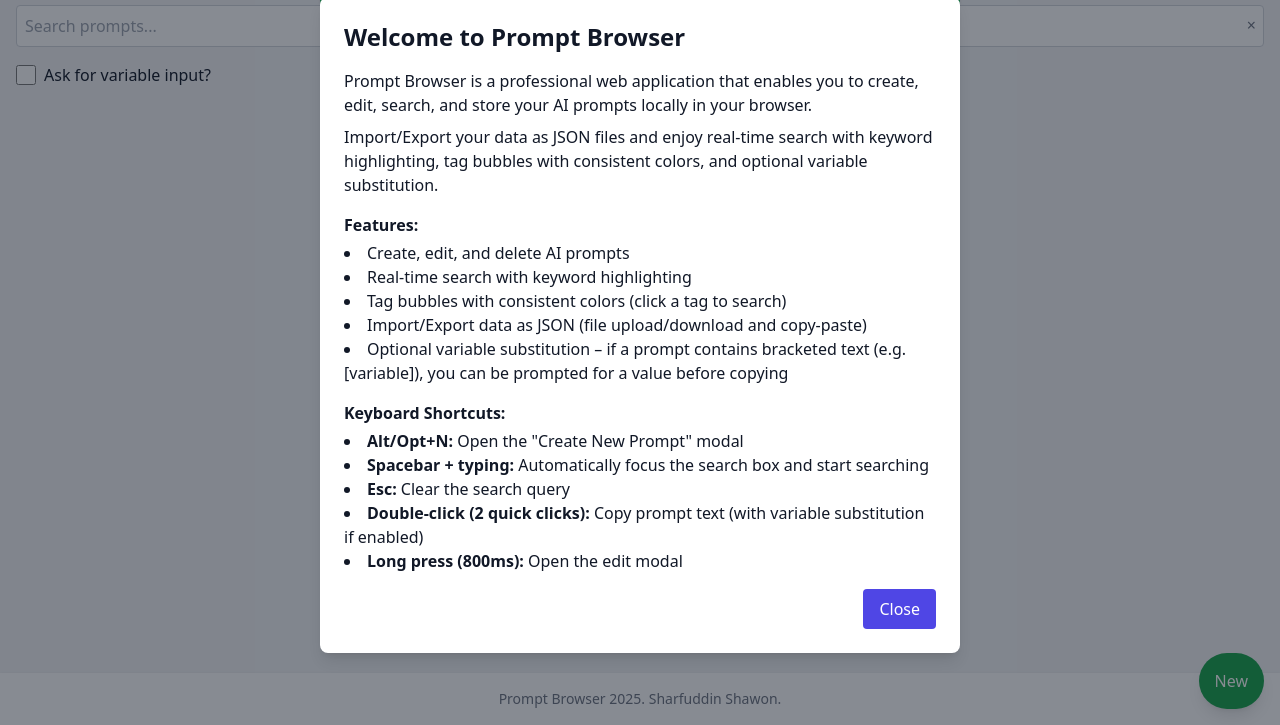
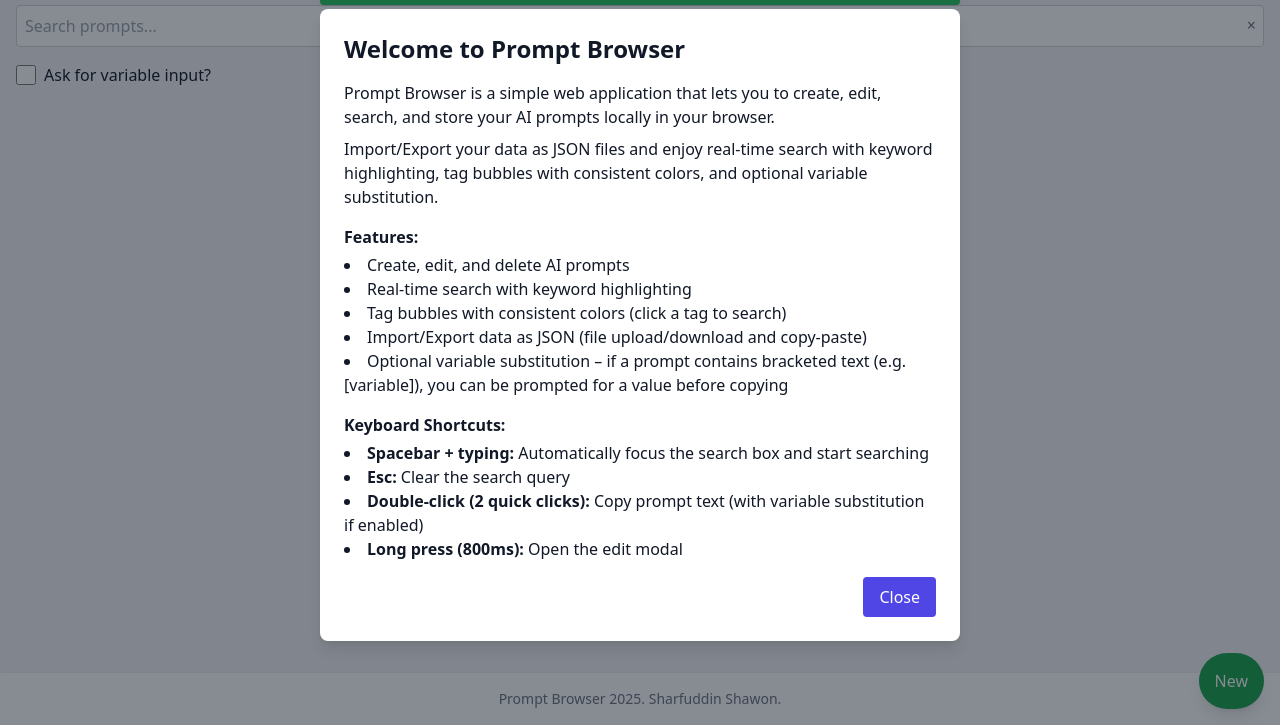
Before and after one commit to sharf-shawon/PromptBrowser, a plain HTML site: page index.html in a window 1280 px wide. Shown: the part 75-800 px from the top of the page. Drawn offline with nearby package versions, Linux system fonts and the light colour scheme.

Commit message:
Fix typos

```diff
--- a/index.html
+++ b/index.html
@@ -76,10 +76,10 @@
       <div class="bg-white dark:bg-gray-800 rounded-lg shadow-lg w-11/12 md:w-1/2 p-6 max-h-[90vh] overflow-y-auto">
         <h3 id="infoModalTitle" class="text-2xl font-bold mb-4">Welcome to Prompt Browser</h3>
         <div class="mb-4">
-          <p class="mb-2">Prompt Browser is a professional web application that enables you to create, edit, search, and store your AI prompts locally in your browser.</p>
+          <p class="mb-2">Prompt Browser is a simple web application that lets you to create, edit, search, and store your AI prompts locally in your browser.</p>
           <p class="mb-2">Import/Export your data as JSON files and enjoy real‑time search with keyword highlighting, tag bubbles with consistent colors, and optional variable substitution.</p>
         </div>
-        <div class="mb-4">
+        <div class="my-4">
           <h4 class="font-bold mb-1">Features:</h4>
           <ul class="list-disc list-inside">
             <li>Create, edit, and delete AI prompts</li>
@@ -92,7 +92,6 @@
         <div class="mb-4">
           <h4 class="font-bold mb-1">Keyboard Shortcuts:</h4>
           <ul class="list-disc list-inside">
-            <li><strong>Alt/Opt+N:</strong> Open the "Create New Prompt" modal</li>
             <li><strong>Spacebar + typing:</strong> Automatically focus the search box and start searching</li>
             <li><strong>Esc:</strong> Clear the search query</li>
             <li><strong>Double-click (2 quick clicks):</strong> Copy prompt text (with variable substitution if enabled)</li>
```
